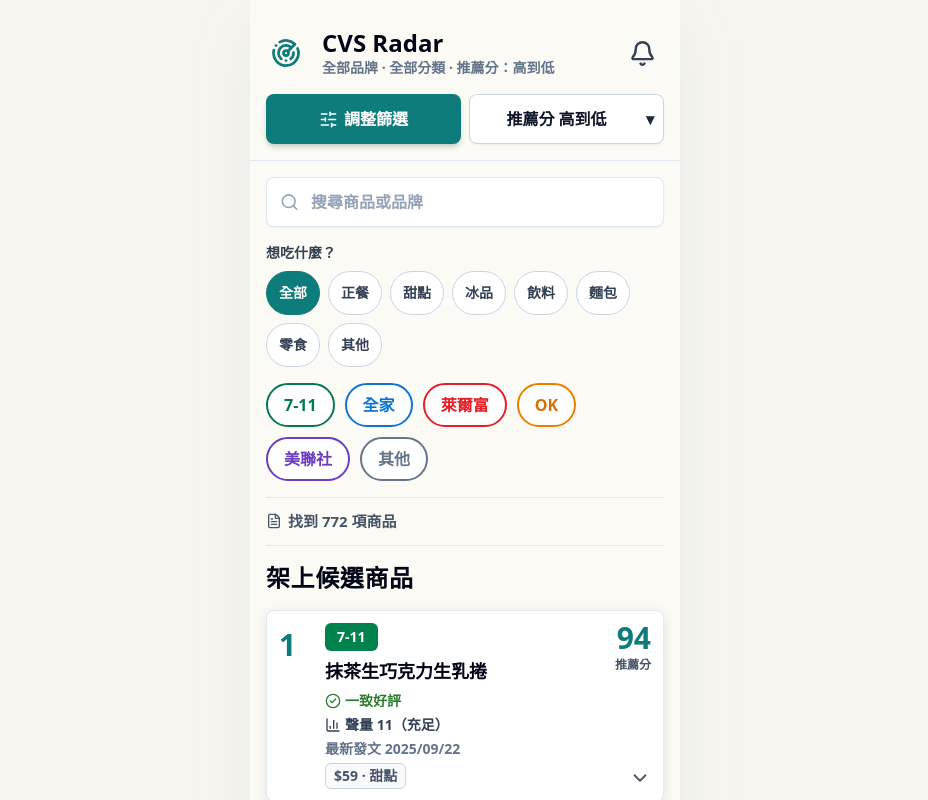
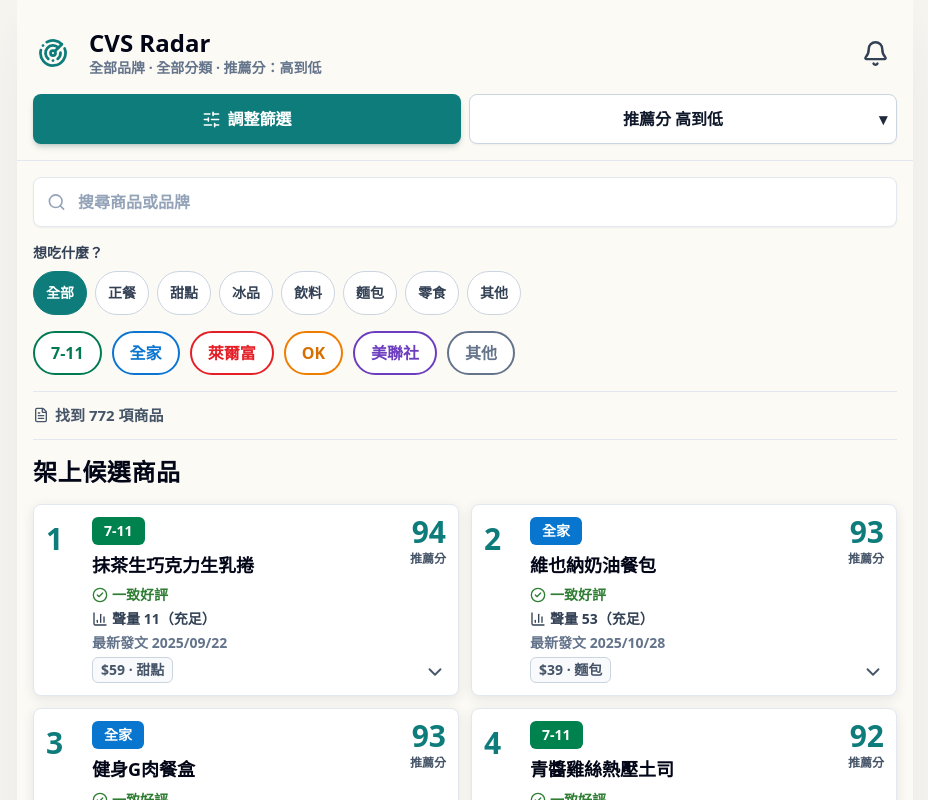
Before and after one commit to YuHsunWang/cvs-radar, a Next.js app in the folder web/: page / in a window 1280 px wide. Shown: the top 800 px of the page, without its empty margins (175-1103 px from the left). Built offline with nearby package versions, Linux system fonts and the light colour scheme.

Commit message:
DEV-95: widen desktop product grid

```diff
--- a/web/app/page.tsx
+++ b/web/app/page.tsx
@@ -107,7 +107,7 @@
 
   return (
     <main className="min-h-screen bg-[#F7F5EF] text-slate-900">
-      <div className="mx-auto min-h-screen w-full max-w-[430px] bg-[#FCFAF5] shadow-2xl shadow-slate-300/50">
+      <div className="mx-auto min-h-screen w-full max-w-[430px] bg-[#FCFAF5] shadow-2xl shadow-slate-300/50 lg:max-w-4xl">
         <TopBar
           activeFilterCount={activeFilterLabels.length}
           brand={brand}
@@ -186,7 +186,7 @@
               沒有符合條件的商品
             </div>
           ) : (
-            <div className="space-y-2.5">
+            <div className="space-y-2.5 lg:grid lg:grid-cols-2 lg:items-start lg:gap-3 lg:space-y-0">
               {displayedProducts.map((product, index) => (
                 <ProductCard
                   key={product.id}
--- a/web/components/ProductCard.tsx
+++ b/web/components/ProductCard.tsx
@@ -37,7 +37,7 @@
   const detailId = useId()
 
   return (
-    <article className="rounded-lg border border-slate-200 bg-white p-3 shadow-card transition hover:border-[#0F7C7C]/40">
+    <article className={`rounded-lg border border-slate-200 bg-white p-3 shadow-card transition hover:border-[#0F7C7C]/40 ${isExpanded ? 'lg:col-span-2' : ''}`}>
       <button
         type="button"
         aria-expanded={isExpanded}
```
